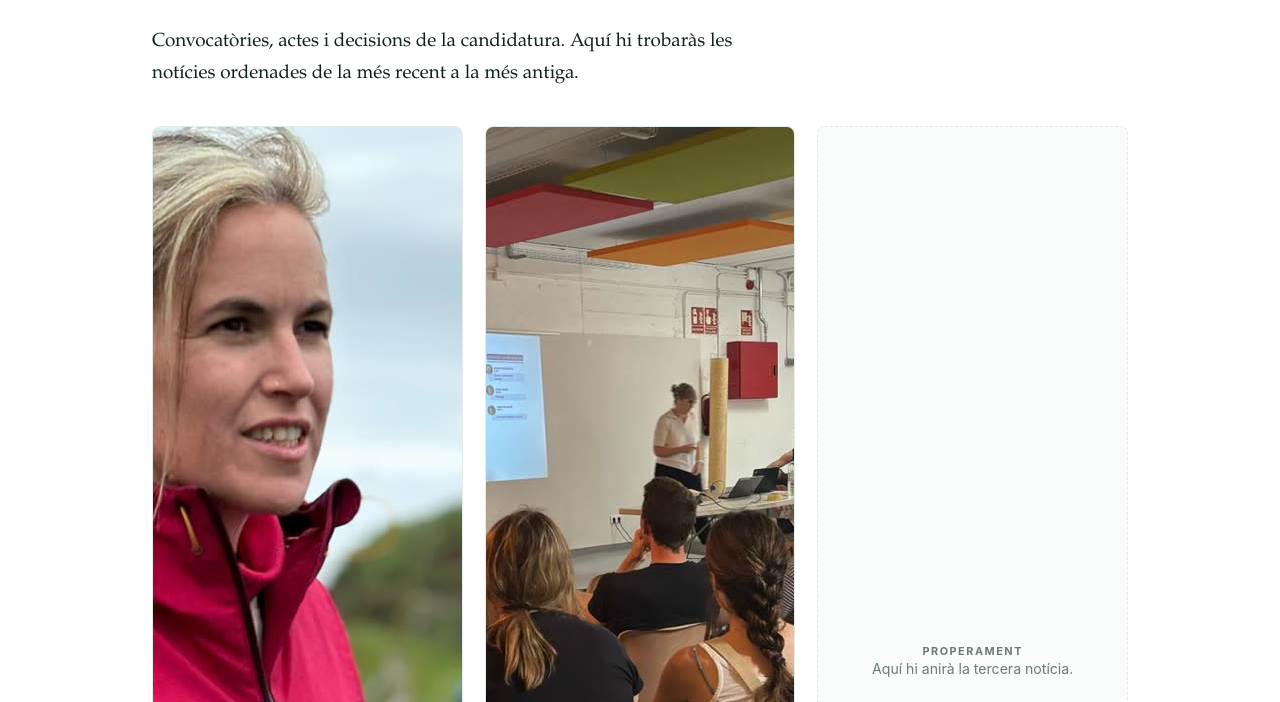
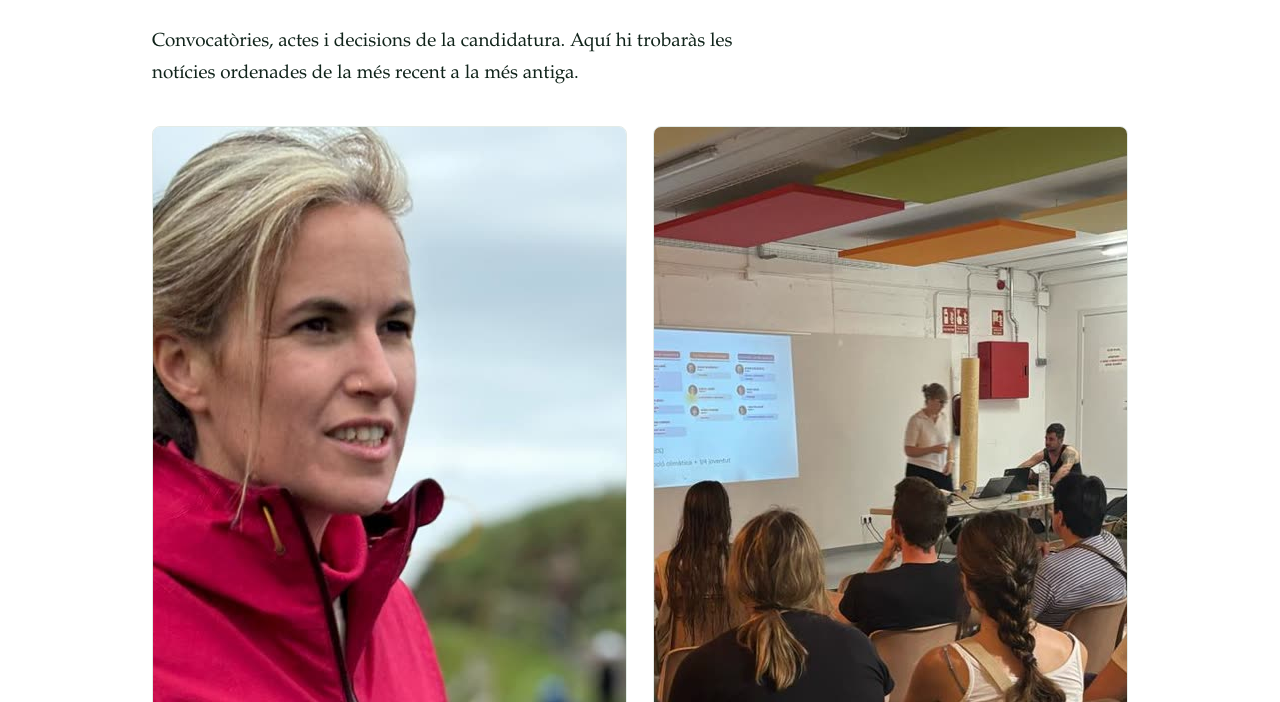
Before and after one commit to jsalvia/subirats-web, a plain HTML site: page actualitat.html in a window 1280 px wide. Shown: the part 250-952 px from the top of the page. Drawn offline with Linux system fonts and the light colour scheme.

Commit message:
Actualitat: dues columnes, fora la targeta buida

```diff
--- a/actualitat.html
+++ b/actualitat.html
@@ -7,7 +7,7 @@
 <meta name="description" content="Actes, convocatòries i notícies de Subirats, endavant!">
 <meta name="robots" content="noindex,nofollow">
 <meta name="theme-color" content="#0F9E55">
-<link rel="stylesheet" href="assets/style.css?v=8">
+<link rel="stylesheet" href="assets/style.css?v=9">
 </head>
 <body>
 
@@ -55,11 +55,6 @@
       </div>
     </a>
 
-    <div class="targeta targeta--buit">
-      <p class="targeta__data">Properament</p>
-      <p class="targeta__text">Aquí hi anirà la tercera notícia.</p>
-    </div>
-
   </div>
 </main>
 
--- a/assets/style.css
+++ b/assets/style.css
@@ -666,8 +666,8 @@ a { color: inherit; }
 
 .quadricula {
   display: grid;
-  grid-template-columns: repeat(3, 1fr);
-  gap: 22px;
+  grid-template-columns: repeat(2, 1fr);
+  gap: 26px;
   margin-top: 2.2rem;
 }
 
@@ -726,17 +726,7 @@ a { color: inherit; }
   color: var(--gris);
 }
 
-.targeta--buit {
-  border-style: dashed;
-  background: #fafcfb;
-  align-items: center;
-  justify-content: center;
-  text-align: center;
-  padding: 24px;
-  min-height: 240px;
-}
 
-.targeta--buit .targeta__data { color: var(--gris); }
 
 /* ------------------------------------------------------------ NOTÍCIA --- */
 
@@ -782,13 +772,8 @@ a { color: inherit; }
 
 .torna:hover { border-color: var(--verd); }
 
-@media (max-width: 900px) {
-  .quadricula { grid-template-columns: repeat(2, 1fr); }
-}
-
-@media (max-width: 560px) {
-  .quadricula { grid-template-columns: 1fr; gap: 16px; }
-  .targeta--buit { min-height: 150px; }
+@media (max-width: 680px) {
+  .quadricula { grid-template-columns: 1fr; gap: 18px; }
 }
 
 /* La pàgina de notícies respira més que la columna de lectura */
```
Also changed, not shown: contactar.html (+1 -1 lines), index.html (+1 -1 lines), noticia-candidatura-maria-carbo.html (+1 -1 lines), noticia-presentacio-12-desembre.html (+1 -1 lines), qui-som.html (+1 -1 lines).
